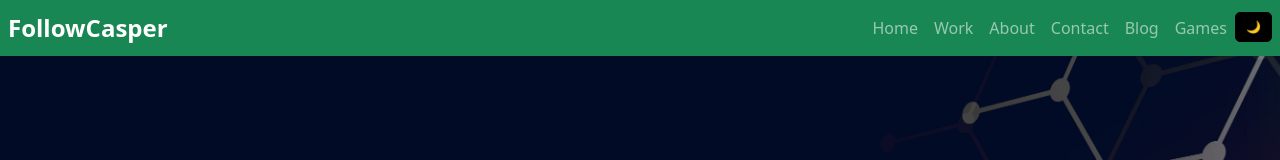
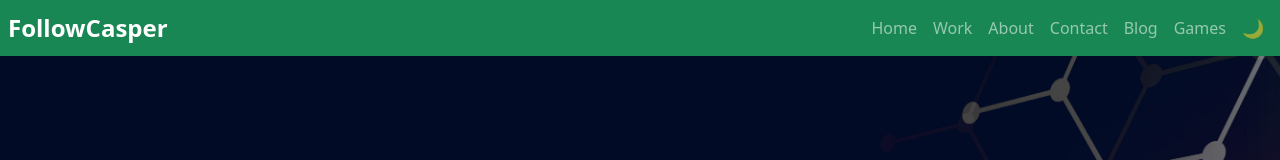
Before and after one commit to Caspec/Followcasperv2, a Vue app: page / in a window 1280 px wide. Shown: the top 160 px of the page. Built offline with nearby package versions, Linux system fonts and the light colour scheme.

Commit message:
Update darkmode icon

```diff
--- a/src/App.vue
+++ b/src/App.vue
@@ -43,8 +43,8 @@
             <li class="nav-item">
               <router-link class="nav-link" to="/games">Games</router-link>
             </li>
-            <li class="nav-item mt-1">
-              <button @click="toggleDarkMode" class="dark-mode-btn">
+            <li class="nav-item d-flex align-items-center">
+              <button @click="toggleDarkMode" class="dark-mode-btn nav-link">
                 <span v-if="isDarkMode">☀️</span>
                 <span v-else>🌙</span>
               </button>
@@ -175,24 +175,20 @@ body {
 }
 
 .dark-mode-btn {
-  padding: 5px 10px;
-  font-size: 12px;
-  border-radius: 5px;
-  border: 1px solid #000;
-  transition: background 0.2s ease-in-out;
+  padding: 0;
+  font-size: 18px;
+  border: none;
+  background: transparent;
+  cursor: pointer;
+  transition: transform 0.2s ease-in-out;
+  line-height: 1;
+  display: flex;
+  align-items: center;
+  height: 100%;
 }
 
 .dark-mode-btn:hover {
-  transform: scale(1.05);
-}
-
-body:not(.dark-mode) .dark-mode-btn {
-  background: #000;
-  color: #fff;
-}
-
-body.dark-mode .dark-mode-btn {
-  background: #fff;
-  color: #000;
+  transform: scale(1.2);
+  background: transparent;
 }
 </style>
```
